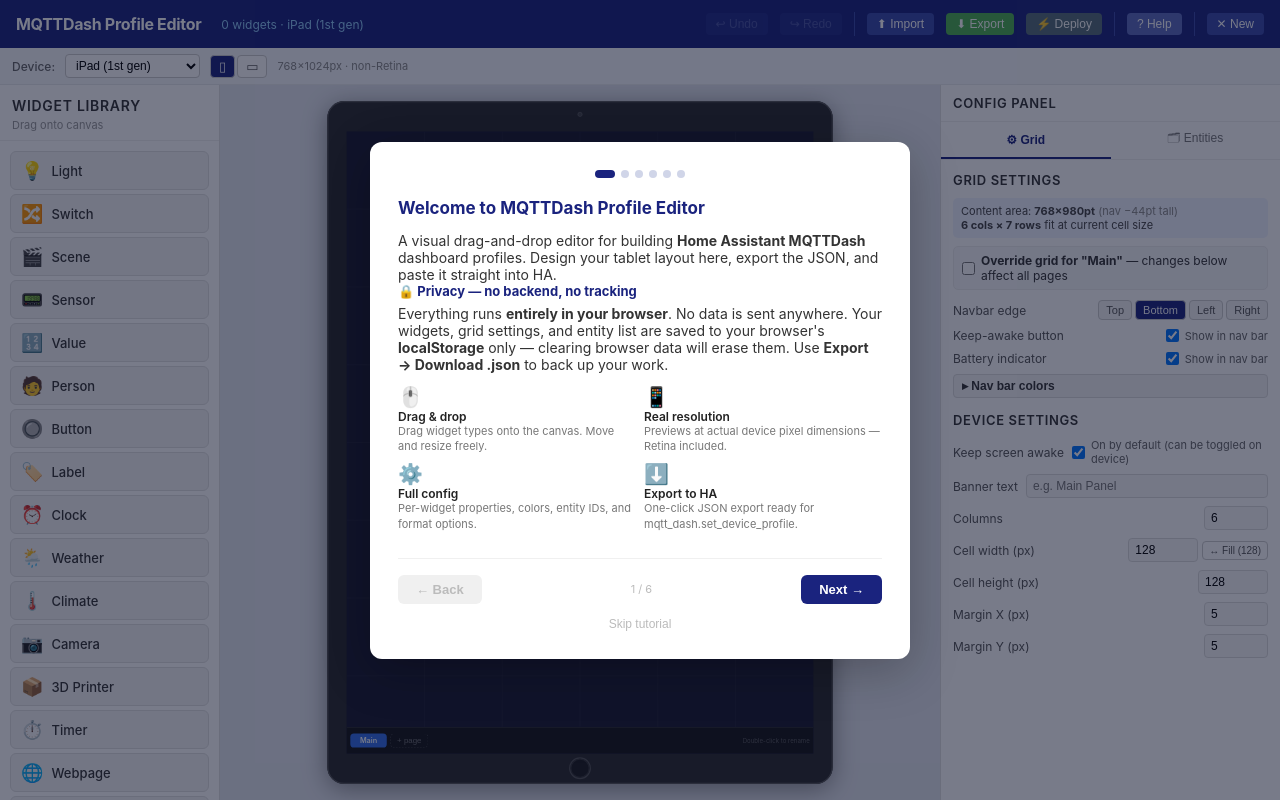
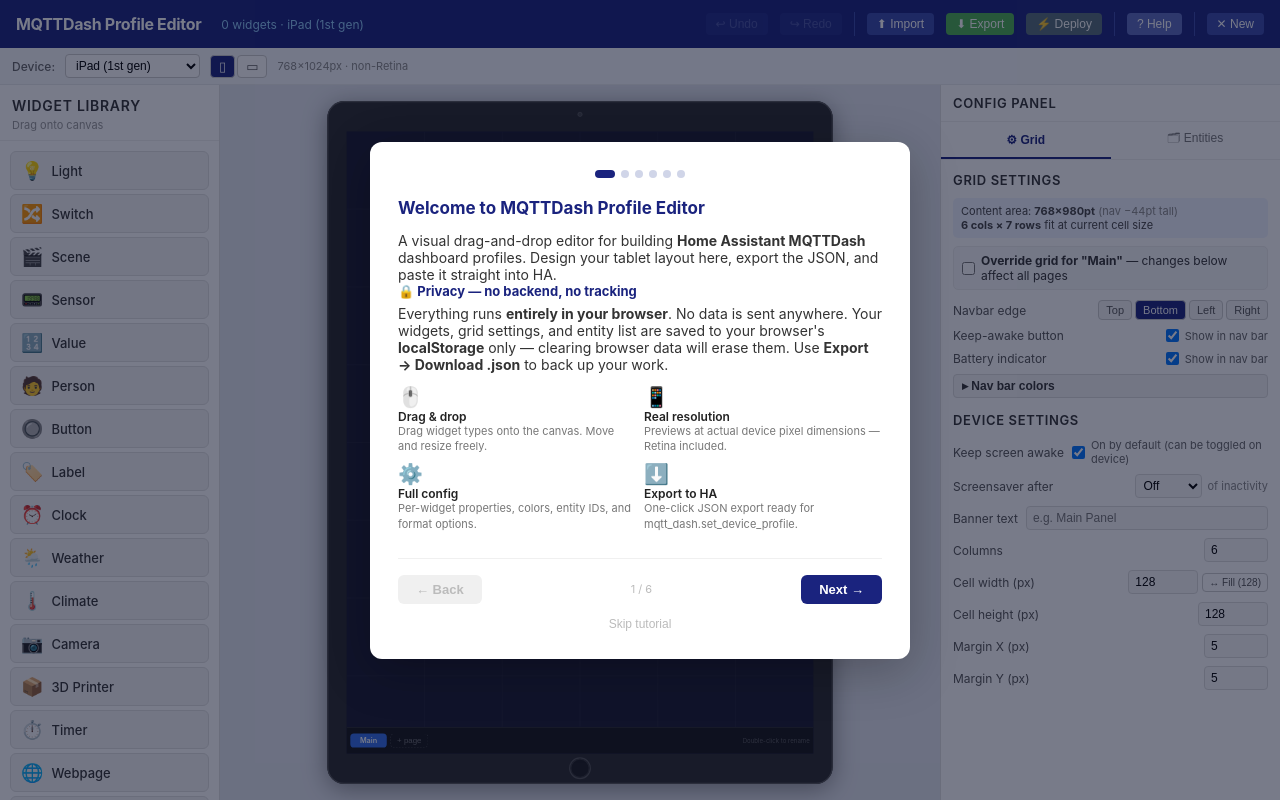
Before and after one commit to 3dg1luk43/ha_mqtt_dash_profile_editor, a React (Vite) app: page / in a window 1280 px wide. Built offline with nearby package versions, Linux system fonts and the light colour scheme.

Commit message:
feat: add screensaver timeout setting to device settings and update profile export/import logic

```diff
--- a/src/components/ConfigPanel/GridConfigSection.jsx
+++ b/src/components/ConfigPanel/GridConfigSection.jsx
@@ -213,6 +213,24 @@
         </label>
       </Field>
 
+      <Field label="Screensaver after">
+        <div style={{ display: 'flex', alignItems: 'center', gap: 6 }}>
+          <select
+            value={device_settings.screensaver_timeout ?? 0}
+            onChange={(e) => setDeviceSettings({ screensaver_timeout: Number(e.target.value) })}
+            style={{ fontSize: 12, padding: '3px 4px', border: '1px solid #ddd', borderRadius: 4, background: '#fafafa' }}
+          >
+            <option value={0}>Off</option>
+            <option value={30}>30 sec</option>
+            <option value={60}>1 min</option>
+            <option value={120}>2 min</option>
+            <option value={300}>5 min</option>
+            <option value={600}>10 min</option>
+          </select>
+          <span style={{ fontSize: 11, color: '#888' }}>of inactivity</span>
+        </div>
+      </Field>
+
       <Field label="Banner text">
         <input
           type="text"
--- a/src/store/editorStore.js
+++ b/src/store/editorStore.js
@@ -44,7 +44,7 @@
       navbar_style: {},
       navbar_show_battery: true,
       navbar_show_keepawake: true,
-      device_settings: { keep_awake: true },
+      device_settings: { keep_awake: true, screensaver_timeout: 0 },
       history: [],
       future: [],
 
--- a/src/utils/profileExport.js
+++ b/src/utils/profileExport.js
@@ -58,6 +58,8 @@
     if (typeof state.device_settings.keep_awake === 'boolean') {
       devOut.keep_awake = state.device_settings.keep_awake;
     }
+    const sst = state.device_settings.screensaver_timeout;
+    if (typeof sst === 'number' && sst > 0) devOut.screensaver_timeout = sst;
     if (Object.keys(devOut).length > 0) profile.device = devOut;
   }
 
@@ -123,6 +125,7 @@
     const deviceSettings = {};
     if (profile.device && typeof profile.device === 'object') {
       if (typeof profile.device.keep_awake === 'boolean') deviceSettings.keep_awake = profile.device.keep_awake;
+      if (typeof profile.device.screensaver_timeout === 'number') deviceSettings.screensaver_timeout = profile.device.screensaver_timeout;
     }
 
     return {
@@ -133,7 +136,9 @@
       navbar_style: (ui.navbar_style && typeof ui.navbar_style === 'object') ? ui.navbar_style : {},
       navbar_show_battery: ui.navbar_show_battery !== false,
       navbar_show_keepawake: ui.navbar_show_keepawake !== false,
-      device_settings: Object.keys(deviceSettings).length > 0 ? deviceSettings : { keep_awake: true },
+      device_settings: Object.keys(deviceSettings).length > 0
+        ? { screensaver_timeout: 0, ...deviceSettings }
+        : { keep_awake: true, screensaver_timeout: 0 },
     };
   }
 
```
